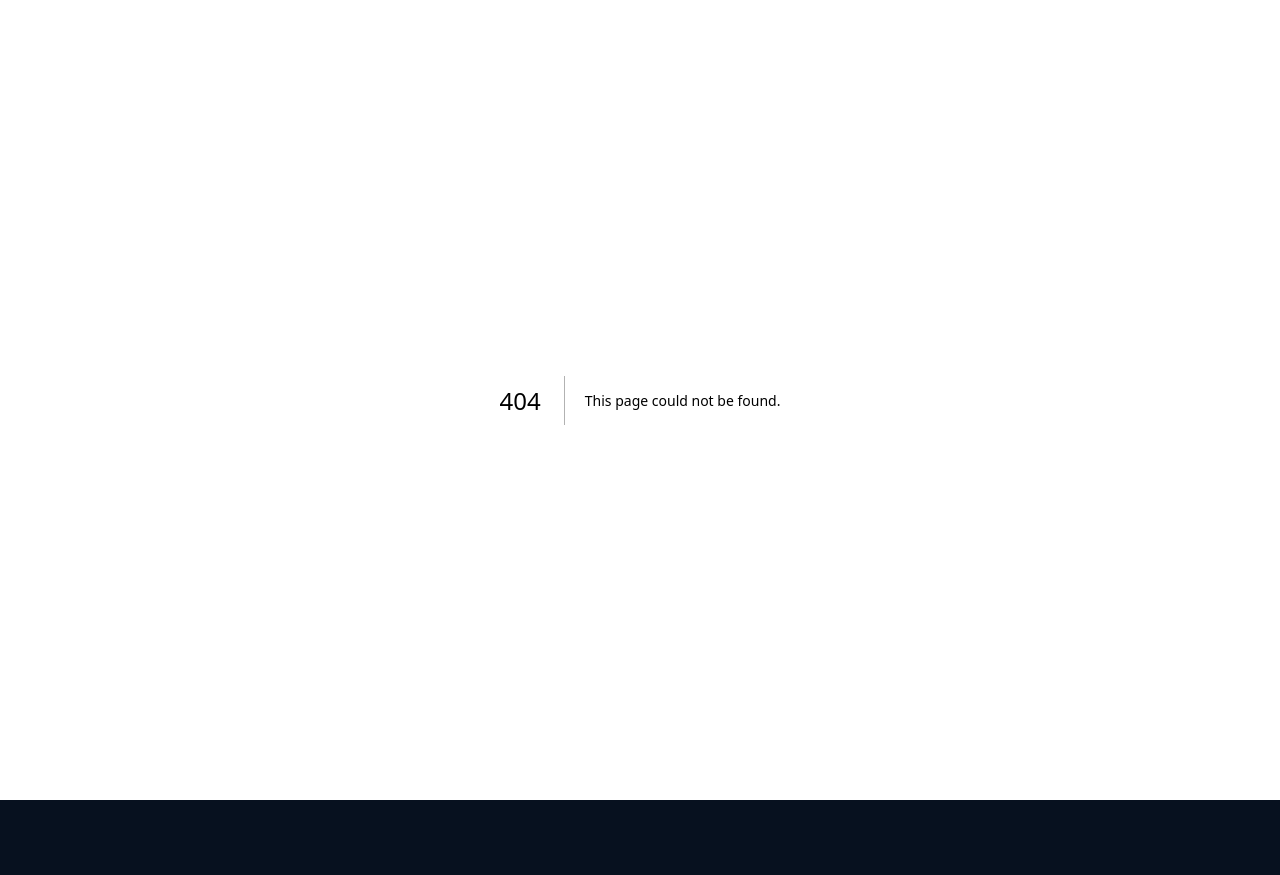
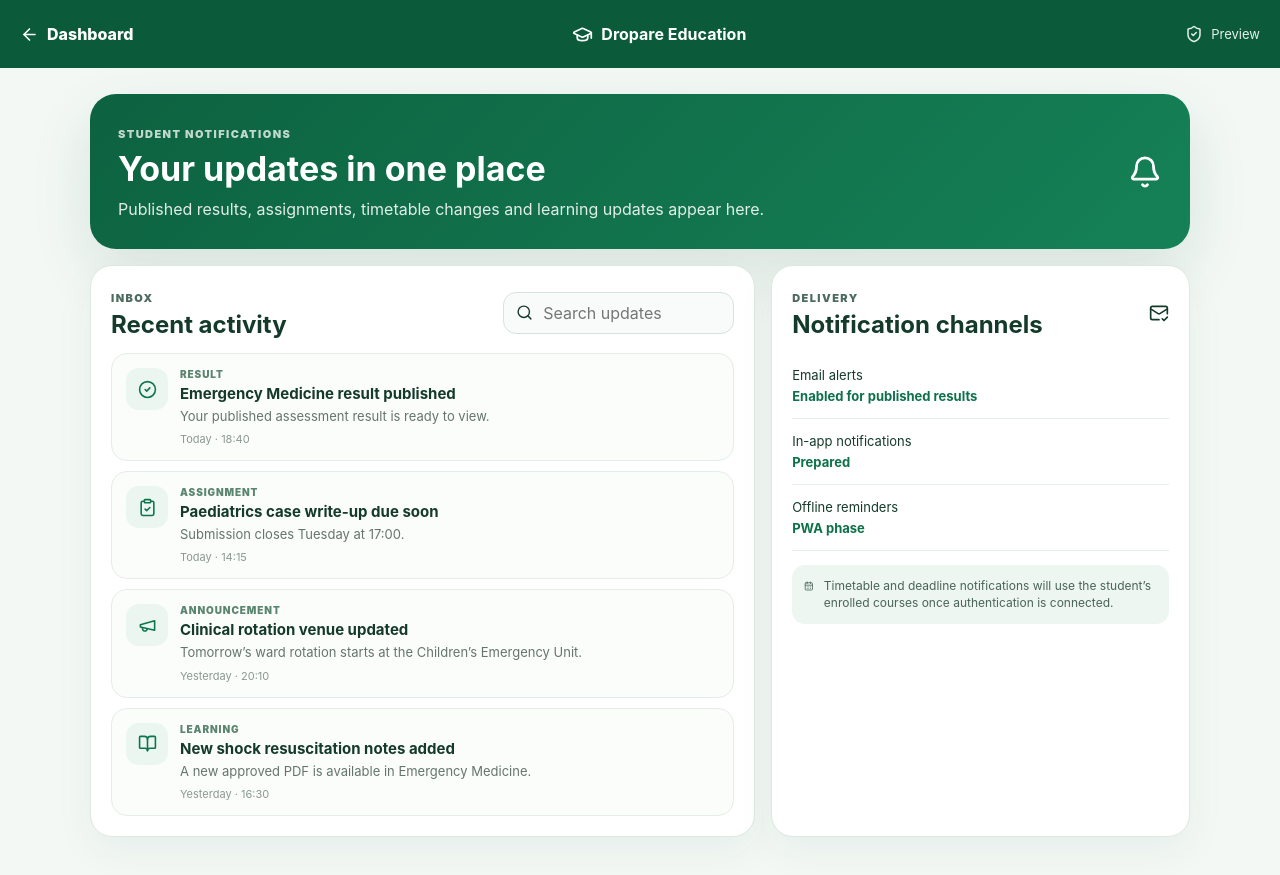
Before and after one commit to osafoopare299-cmd/student-results-portal-v2, a Next.js app in the folder student-results-portal/: page /education/student/notifications in a window 1280 px wide. Before the commit this address had no page. Before the commit the page ends 800 px from the top, so only its background shows below. Built offline with nearby package versions, Linux system fonts and the light colour scheme.

Commit message:
Add student notifications route

```diff
--- /dev/null
+++ b/student-results-portal/app/education/student/notifications/page.js
@@ -0,0 +1,5 @@
+import NotificationsHub from '../../notifications-hub';
+
+export default function StudentNotificationsPage(){
+  return <NotificationsHub role="student"/>;
+}
```
